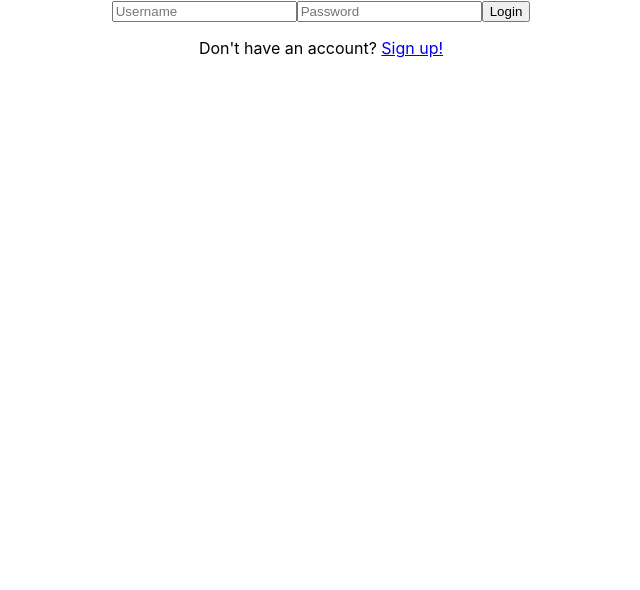
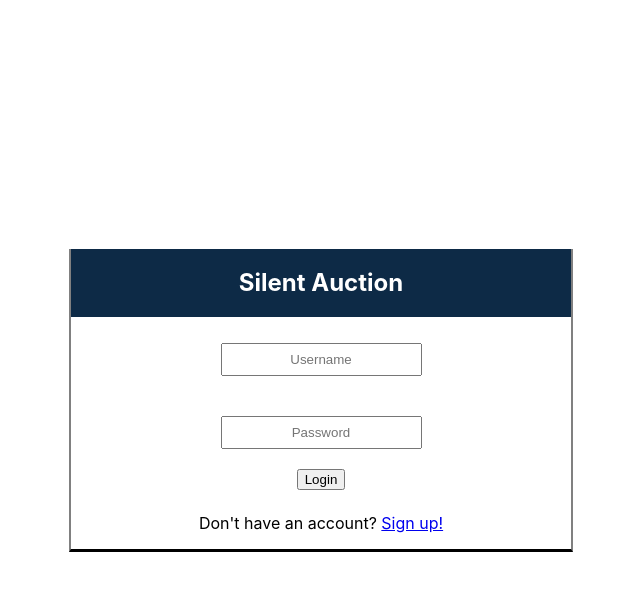
Before and after one commit to build-week-silent-auction-2/front-end, a React (Create React App) app in the folder silent-auction/: page / in a window 1280 px wide. Shown: the top 590 px of the page, without its empty margins (319-959 px from the left). Built offline with nearby package versions, Linux system fonts and the light colour scheme.

Commit message:
added auction page for single item, added dynmaic routes for auction page, styling for login page

```diff
--- a/silent-auction/src/Actions/auctionActions.js
+++ b/silent-auction/src/Actions/auctionActions.js
@@ -14,6 +14,11 @@ export const EDIT_AUCTION_ERROR = "EDIT_AUCTION_ERROR";
 
 export const ADD_AUCTION = "ADD_AUCTION";
 export const ADD_AUCTION_ERROR = "ADD_AUCTION_ERROR";
+
+export const FETCH_AUCTION_BY_ID_START = "FETCH_AUCTION_BY_ID_START";
+export const FETCH_AUCTION_BY_ID_SUCCESS = "FETCH_AUCTION_BY_ID_SUCCESS";
+export const FETCH_AUCTION_BY_ID_ERROR = "FETCH_AUCTION_BY_ID_ERROR";
+
 
 
 
@@ -44,4 +49,15 @@ export const editAuction = (id, item) => dispatch => {
         .then(res => {
             dispatch({ type: EDIT_AUCTION, })
         })
-}
+};
+
+export const fetchAuctionById = (id) => dispatch => {
+    dispatch({ type: FETCH_AUCTION_BY_ID_START })
+    api().get(`/auctions/${id}`)
+        .then(res => {
+            dispatch({ type: FETCH_AUCTION_BY_ID_SUCCESS, payload: res.data })
+        })
+        .catch(err => {
+            dispatch({ type: FETCH_AUCTION_BY_ID_ERROR, payload: err })
+        })
+};
--- a/silent-auction/src/App.js
+++ b/silent-auction/src/App.js
@@ -5,6 +5,7 @@ import Login from './Components/Login';
 import Signup from './Components/Signup';
 import ProtectedRoute from './Components/ProtectedRoute';
 import Home from './Components/Home';
+import Auction from './Components/Auction';
 
 function App() {
   return (
@@ -12,6 +13,7 @@ function App() {
       <Route exact path="/" component={Login} />
       <Route exact path="/Signup" component={Signup} />
       <ProtectedRoute exact path="/Home" component={Home} />
+      <ProtectedRoute exact path="/auctions/:id" component={Auction} />
     </div>
   );
 }
--- /dev/null
+++ b/silent-auction/src/Components/Auction.js
@@ -0,0 +1,43 @@
+import React, { useEffect } from 'react';
+import { makeStyles } from '@material-ui/core/styles';
+import { connect } from 'react-redux';
+import { fetchAuctionById } from '../Actions/auctionActions';
+
+const useStyles = makeStyles({
+
+})
+
+const Auction = (props) => {
+    const classes = useStyles();
+
+    useEffect(() => {
+        props.fetchAuctionById(props.match.params.id);
+    }, [props])
+    return (
+        <div className={classes.wrapper}>
+            <div className={classes.img}>
+                <img className={classes.imgTag} src={props.auction.image} alt={props.auction.name} />
+            </div>
+            <div className={classes.texts}>
+                <h2>{props.auction.name}</h2>
+                <p>{props.auction.description}</p>
+                <span>Ending On: {props.auction.date_ending}</span>
+                <p>Current Bid: {props.auction.current_price} </p>
+
+                <p>Sold By: {props.auction.seller} </p>
+            </div>
+        </div>
+    )
+}
+
+const mapStateToProps = (state) => {
+    return {
+        auction: state.auction.auction
+    }
+}
+
+const mapDispatchToProps = {
+    fetchAuctionById
+}
+
+export default connect(mapStateToProps, mapDispatchToProps)(Auction);
--- a/silent-auction/src/Components/Auctions.js
+++ b/silent-auction/src/Components/Auctions.js
@@ -1,12 +1,13 @@
 import React from 'react';
 import { makeStyles } from '@material-ui/styles';
+import { Link } from 'react-router-dom';
 
 const useStyles = makeStyles({
     wrapper: {
         display: 'flex',
         flexFlow: 'row wrap',
-        textAlign: 'left',
-        marginBottom: '20px',
+        alignItems: 'center',
+        justifyContent: 'center',
     },
     img: {
         width: '50%',
@@ -16,6 +17,21 @@ const useStyles = makeStyles({
     },
     imgTag: {
         width: '35%',
+    },
+    link: {
+        textDecoration: 'none',
+        color: 'black',
+        display: 'flex',
+        alignItems: 'center',
+        justifyContent: 'center',
+    },
+    auctionWrapper: {
+        display: 'flex',
+        flexFlow: 'row wrap',
+        border: '1px solid black',
+        padding: '20px',
+        margin: '20px 0',
+        width: '70%',
     }
 })
 
@@ -23,6 +39,8 @@ const Auctions = (props) => {
     const classes = useStyles();
     return (
         <div className={classes.wrapper}>
+            <div className={classes.auctionWrapper}>
+                <Link to={`/auctions/${props.id}`} className={classes.link}>
                     <div className={classes.img}>
                         <img className={classes.imgTag} src={props.image} alt={props.name} />
                     </div>
@@ -33,6 +51,8 @@ const Auctions = (props) => {
                         <p>Current Bid: {props.current_price} </p>
                         <p>Sold By: {props.seller} </p>
                     </div>
+                </Link>
+            </div>
         </div>
     )
 }
--- a/silent-auction/src/Components/Home.js
+++ b/silent-auction/src/Components/Home.js
@@ -26,7 +26,7 @@ const Home = (props) => {
 
             {/* testing if we are getting our props */}
             {props.auctions && !props.loading && props.auctions.map ((cur, index) => (
-                <Auctions key={index} name={cur.name} seller={cur.seller} image={cur.image} description={cur.description} date_ending={cur.date_ending} current_price={cur.current_price} />
+                <Auctions key={index} id={cur.id} name={cur.name} seller={cur.seller} image={cur.image} description={cur.description} date_ending={cur.date_ending} current_price={cur.current_price} />
             ))}
 
 
--- a/silent-auction/src/Components/Login.js
+++ b/silent-auction/src/Components/Login.js
@@ -9,10 +9,40 @@ const useStyles = makeStyles({
         flexFlow: 'column wrap',
         alignItems: 'center',
         justifyContent: 'center',
-
+        width: '100%',
+        height: '100vh'
     },
     error: {
         color: 'red',
+    },
+    formWrapper: {
+        display: 'flex',
+        flexFlow: 'column wrap',
+        borderRight: '2px solid gray',
+        borderLeft: '2px solid gray',
+        borderBottom: '3px solid black',
+        justifyContent: 'space-between',
+        minWidth: '500px',
+        minHeight: '300px',
+    },
+    form: {
+        display: 'flex',
+        flexFlow: 'column wrap',
+        alignItems: 'center',
+    },
+    header: {
+        background: 'rgb(13, 42, 70)',
+        color: 'white',
+        top: '0',
+        width: '100%',
+    },
+    formInputs: {
+        margin: '20px 0',
+        padding: '7px 10px',
+        textAlign: 'center'
+    },
+    button: {
+
     }
 })
 
@@ -51,19 +81,24 @@ const Login = (props) => {
 
     return (
         <div className={classes.wrapper}>
-            {spinner ? <div className="spinner" /> : (
-            <div className={classes.form}>
-                <form onSubmit={handleSubmit}>
-                    {error && <span className={classes.error}>{error}</span>}
 
-                    <input type="text" placeholder="Username" name="username" value={user.username} onChange={handleChange} />
-                    <input type="password" placeholder="Password" name="password" value={user.password} onChange={handleChange} />
+            <div className={classes.formWrapper}>
+                <div className={classes.header}>
+                    <h2>Silent Auction</h2>
+                </div>
+                {spinner ? <div className="spinner" /> : (
+                    <form onSubmit={handleSubmit} className={classes.form}>
+                        {error && <span className={classes.error}>{error}</span>}
 
-                    <button type="submit">Login</button>
-                </form>
+                        <input className={classes.formInputs} type="text" placeholder="Username" name="username" value={user.username} onChange={handleChange} />
+                        <input className={classes.formInputs} type="password" placeholder="Password" name="password" value={user.password} onChange={handleChange} />
+
+                        <button className={classes.button} type="submit">Login</button>
+                    </form>
+                )}
                 <p>Don't have an account? <Link to="/Signup">Sign up!</Link></p>
             </div>
-            )}
+
         </div>
     )
 }
--- a/silent-auction/src/Reducers/auctionReducer.js
+++ b/silent-auction/src/Reducers/auctionReducer.js
@@ -3,7 +3,9 @@ import * as auctionActions from '../Actions/auctionActions';
 const initialState = {
     auctions: [],
     loading: false,
-    error: ''
+    error: '',
+    auction: {},
+
 };
 
 export const reducer = (state=initialState, action) => {
@@ -25,6 +27,23 @@ export const reducer = (state=initialState, action) => {
                 loading: false,
                 error: action.payload
             }
+        case auctionActions.FETCH_AUCTION_BY_ID_START:
+            return {
+                ...state,
+                loading: true
+            }
+        case auctionActions.FETCH_AUCTION_BY_ID_SUCCESS:
+            return {
+                ...state,
+                auction: action.payload,
+                loading: false
+            }
+        case auctionActions.FETCH_AUCTION_BY_ID_ERROR:
+            return {
+                ...state,
+                loading: false,
+                error: action.payload
+            }
         default:
             return state;
     }
```
Lines whose indentation alone changed are shown as unchanged.
